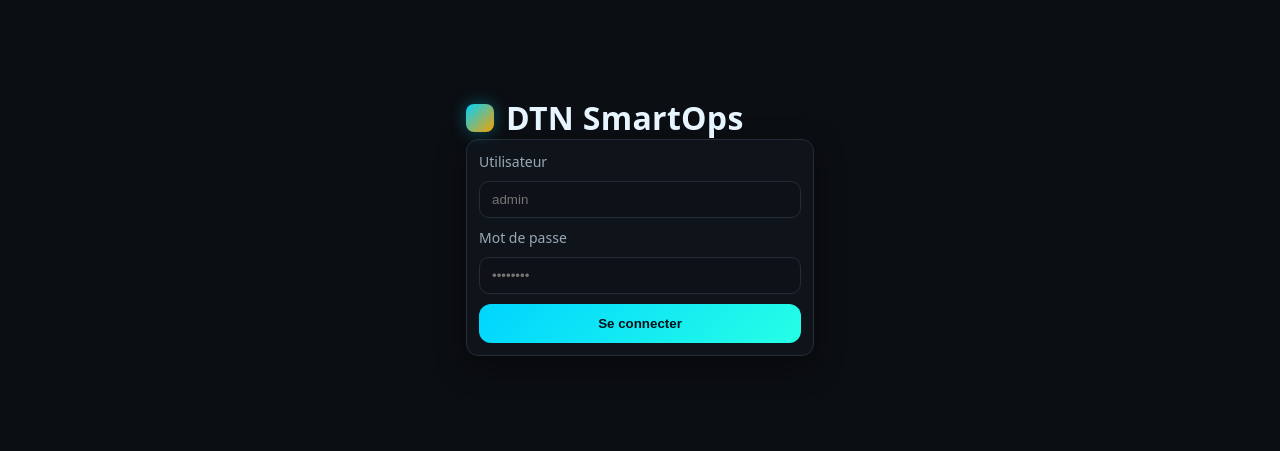
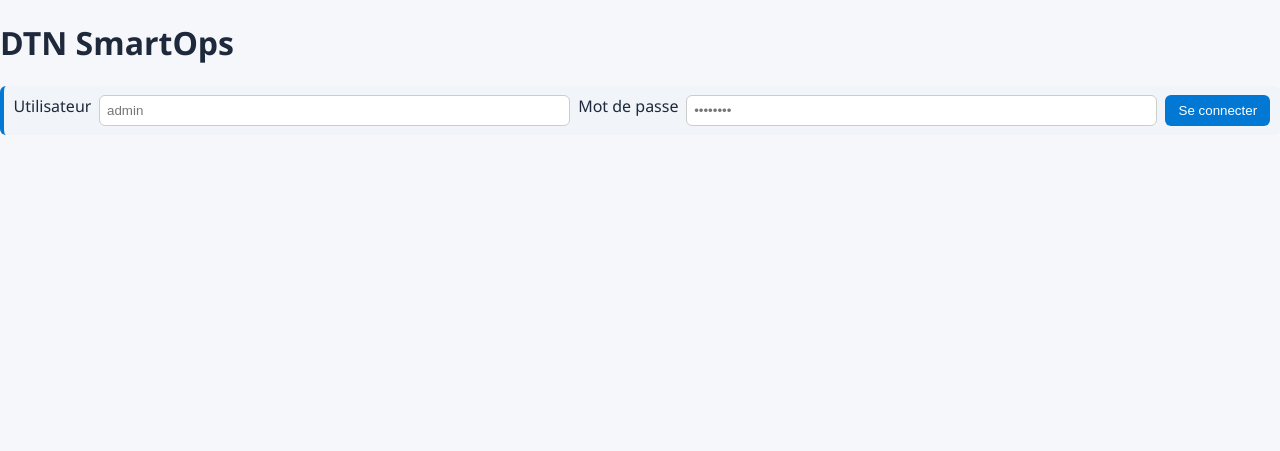
Before and after one commit to vitalien-bytes/dtn-smartops-final, a FastAPI app: page / in a window 1280 px wide. Shown: the top 451 px of the page. Run offline with FastAPI, Linux system fonts and the light colour scheme.

Commit message:
Update style.css

```diff
--- a/static/style.css
+++ b/static/style.css
@@ -1,26 +1,100 @@
 :root {
-  --bg: #0b0e12;
-  --card: #12161d;
-  --text: #e7f5ff;
-  --muted: #9aa9b5;
-  --accent: #00d4ff;
-  --accent2: #f59f00;
+    --bg: #f5f7fa;
+    --card: #ffffff;
+    --accent: #0078d4;
+    --accent2: #1890ff;
+    --text: #1e293b;
+    --muted: #64748b;
 }
-* { box-sizing: border-box; }
-body.dark { margin: 0; background: var(--bg); color: var(--text); font-family: ui-sans-serif, system-ui, -apple-system, Segoe UI, Roboto, Arial; }
-.topbar { padding: 20px; border-bottom: 1px solid #1f2630; }
-.logo-title { display: flex; align-items: center; gap: 12px; }
-.logo-dot { width: 28px; height: 28px; border-radius: 8px; background: linear-gradient(135deg, var(--accent), var(--accent2)); box-shadow: 0 0 16px rgba(0,212,255,.35); }
-.login-wrap { max-width: 380px; margin: 12vh auto; padding: 0 16px; }
-.card { background: var(--card); padding: 20px; border-radius: 14px; display: grid; gap: 10px; box-shadow: 0 10px 30px rgba(0,0,0,.35); }
-h1 { margin: 0; font-weight: 700; letter-spacing: .3px; }
-label { color: var(--muted); font-size: 14px; }
-input { padding: 10px 12px; border-radius: 10px; border: 1px solid #242c37; background: #0e1218; color: var(--text); }
-button { padding: 12px 14px; border-radius: 12px; border: 0; background: linear-gradient(135deg, var(--accent), #26ffe6); color: #001018; font-weight: 700; cursor: pointer; }
-.board { display: grid; grid-template-columns: repeat(auto-fit, minmax(260px, 1fr)); gap: 16px; padding: 24px; }
-.column { background: var(--card); border-radius: 14px; padding: 14px; }
-.column h2 { margin: 6px 6px 12px; font-size: 16px; color: var(--accent); }
-.cards { display: grid; gap: 10px; }
-.card { background: #0f141b; border: 1px solid #242c37; border-radius: 12px; padding: 12px; }
-.card h3 { margin: 0 0 6px; font-size: 15px; }
-.empty { color: var(--muted); font-size: 13px; border: 1px dashed #2a3442; border-radius: 12px; padding: 10px; }
+
+body {
+    font-family: 'Segoe UI', sans-serif;
+    background: var(--bg);
+    color: var(--text);
+    margin: 0;
+}
+
+header {
+    display: flex;
+    justify-content: space-between;
+    align-items: center;
+    padding: 1em 2em;
+    background: #ffffff;
+    box-shadow: 0 2px 6px rgba(0,0,0,0.1);
+}
+
+header img {
+    height: 40px;
+    margin-right: 10px;
+}
+
+header h1 {
+    display: flex;
+    align-items: center;
+    font-size: 1.4em;
+    color: var(--accent);
+}
+
+.menu {
+    display: flex;
+    gap: 1em;
+}
+
+button, .menu a {
+    background: var(--accent);
+    color: #fff;
+    padding: 0.5em 1em;
+    border: none;
+    border-radius: 6px;
+    text-decoration: none;
+    cursor: pointer;
+    transition: 0.2s;
+}
+button:hover, .menu a:hover {
+    background: var(--accent2);
+}
+
+.board {
+    display: flex;
+    gap: 1em;
+    padding: 2em;
+    overflow-x: auto;
+}
+
+.column {
+    background: var(--card);
+    padding: 1em;
+    border-radius: 10px;
+    width: 250px;
+    min-height: 300px;
+    box-shadow: 0 2px 8px rgba(0,0,0,0.1);
+    display: flex;
+    flex-direction: column;
+    justify-content: space-between;
+}
+
+.column h2 {
+    display: flex;
+    justify-content: space-between;
+    align-items: center;
+}
+
+.card {
+    background: #f1f5f9;
+    border-left: 4px solid var(--accent);
+    margin: 0.5em 0;
+    padding: 0.6em;
+    border-radius: 6px;
+}
+
+form {
+    display: flex;
+    gap: 0.5em;
+}
+
+input {
+    flex: 1;
+    padding: 0.5em;
+    border-radius: 6px;
+    border: 1px solid #ccc;
+}
```
